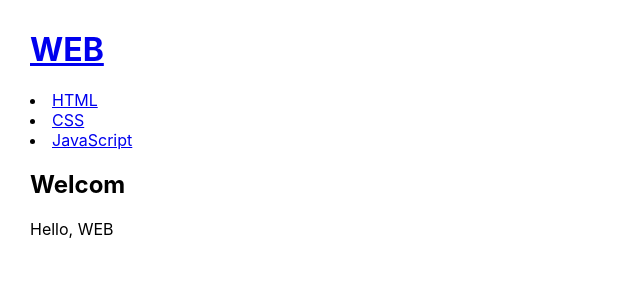
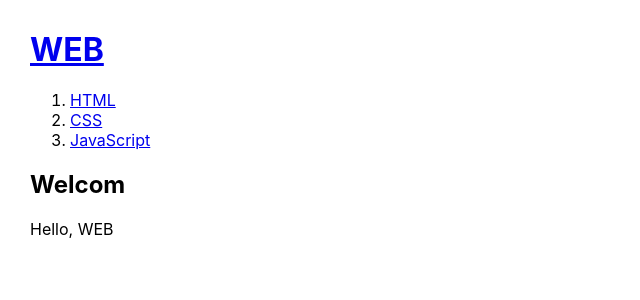
Before and after one commit to qkr7391/React-Redux, a React (Create React App) app in the folder React/newver_2022/my-app/: page / in a window 1280 px wide. Shown: the top 300 px of the page, without its empty margins (0-640 px from the left). Built offline with nearby package versions, Linux system fonts and the light colour scheme.

Commit message:
study note

```diff
--- a/React/newver_2022/my-app/src/App.js
+++ b/React/newver_2022/my-app/src/App.js
@@ -1,12 +1,17 @@
-function App() {
+function Header() {
 	return (
-		<div className="App">
 		<header className="App-header">
 			<h1>
 				<a href="/">WEB</a>
 			</h1>
 		</header>
+	);
+}
+
+function Nav() {
+	return (
 		<nav>
+			<ol>
 				<li>
 					<a href="/read/1">HTML</a>
 				</li>
@@ -16,11 +21,25 @@ function App() {
 				<li>
 					<a href="/read31">JavaScript</a>
 				</li>
+			</ol>
 		</nav>
+	);
+}
+
+function Article() {
+	return (
 		<article>
 			<h2>Welcom</h2>
 			Hello, WEB
 		</article>
+	);
+}
+function App() {
+	return (
+		<div className="App">
+			<Header></Header>
+			<Nav></Nav>
+			<Article></Article>
 		</div>
 	);
 }
```
Also changed, not shown: 1 other file (tests, documents, lock files or other folders). Lines whose indentation alone changed are shown as unchanged.
